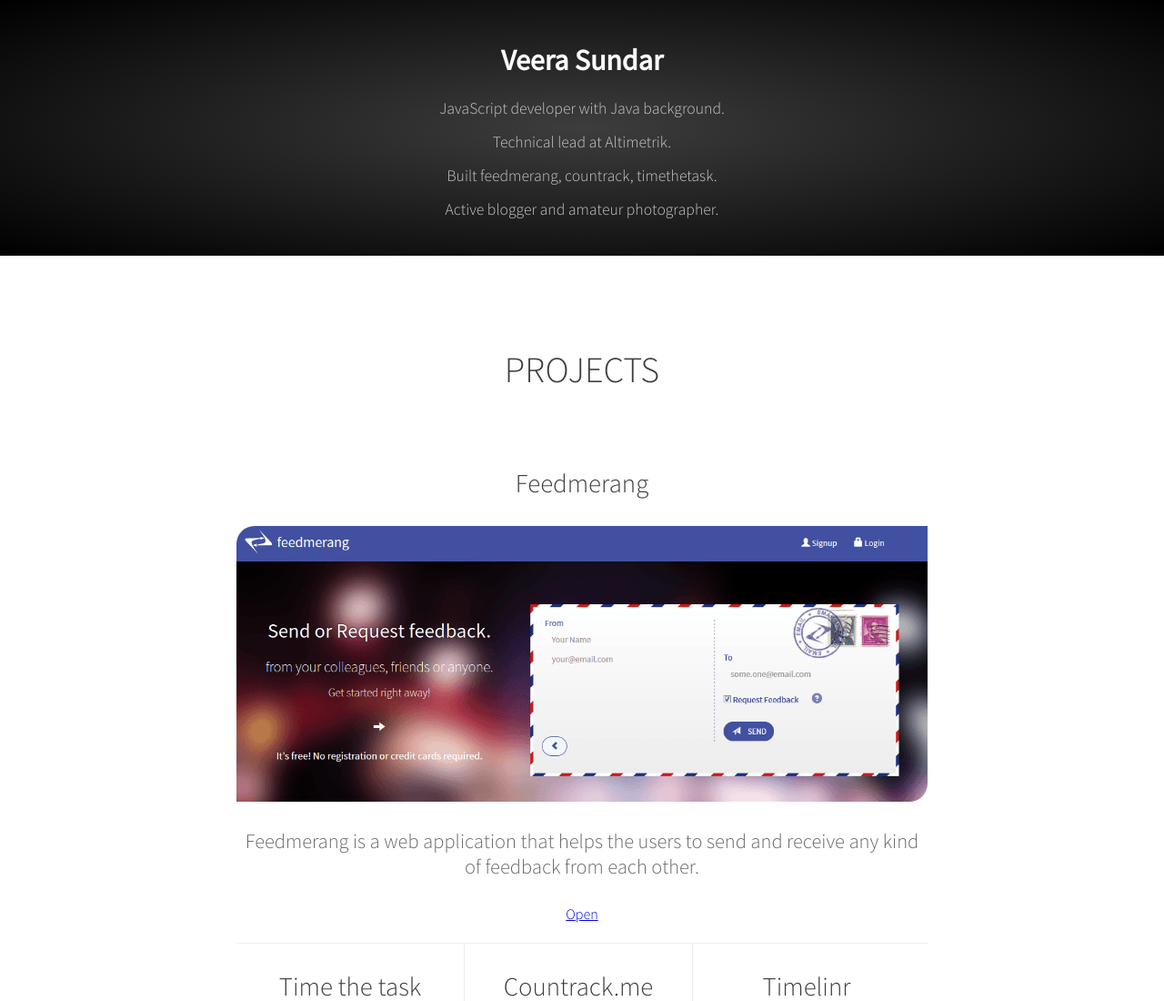
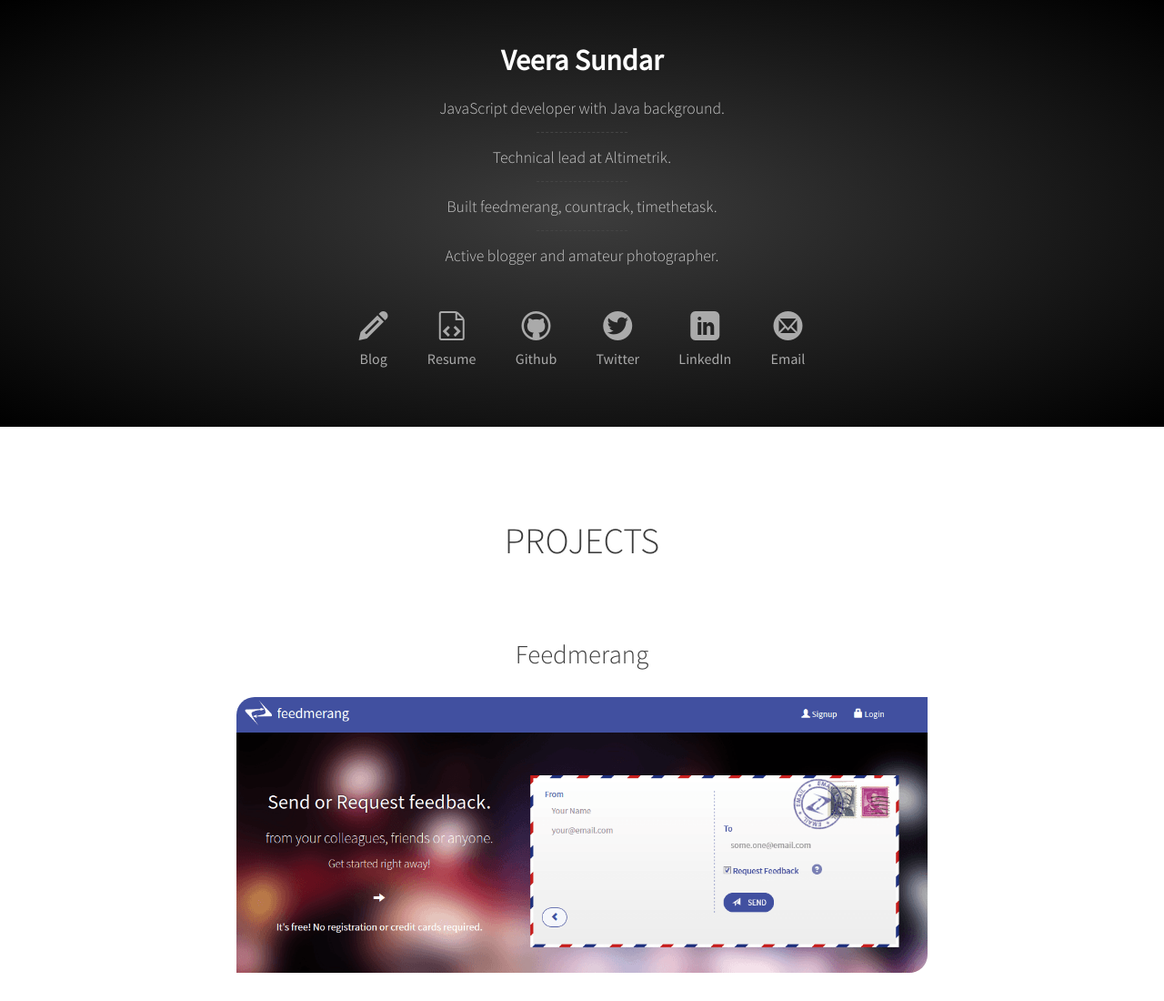
Before and after one commit to vraa/homepage, a website: page index.htm in a window 1280 px wide. Shown: the top 1100 px of the page at 91% size. Drawn offline with Linux system fonts and the light colour scheme.

Commit message:
Add social icons in the header section.

```diff
--- a/css/main.scss
+++ b/css/main.scss
@@ -15,9 +15,54 @@
 	     url('../font/sourcesanspro/SVG/SourceSansPro-Light.svg#webfont') format('svg');
 }
 
+@font-face {
+	font-family: 'icomoon';
+	src:url('../font/icomoon/icomoon.eot?-uc5hhu');
+	src:url('../font/icomoon/icomoon.eot?#iefix-uc5hhu') format('embedded-opentype'),
+		url('../font/icomoon/icomoon.woff?-uc5hhu') format('woff'),
+		url('../font/icomoon/icomoon.ttf?-uc5hhu') format('truetype'),
+		url('../font/icomoon/icomoon.svg?-uc5hhu#icomoon') format('svg');
+	font-weight: normal;
+	font-style: normal;
+}
+
 $font : 'Source Sans Pro', Consolas, 'Trebuchet Ms';
 $font-light: 'Source Sans Pro Light', Consolas, 'Trebuchet MS', Sans;
 $line-color:#ededed;
+
+[class^="icon-"], [class*=" icon-"] {
+	font-family: 'icomoon';
+	speak: none;
+	font-style: normal;
+	font-weight: normal;
+	font-variant: normal;
+	text-transform: none;
+	line-height: 1;
+
+	/* Better Font Rendering =========== */
+	-webkit-font-smoothing: antialiased;
+	-moz-osx-font-smoothing: grayscale;
+}
+
+.icon-blog:before {
+	content: "\e601";
+}
+.icon-email:before {
+	content: "\e602";
+}
+.icon-twitter:before {
+	content: "\e603";
+}
+.icon-github:before {
+	content: "\e600";
+}
+.icon-linkedin:before {
+	content: "\e604";
+}
+.icon-resume:before {
+	content: "\e605";
+}
+
 
 .site{
 	background-color: #fff;
@@ -34,6 +79,31 @@
 	li{
 		margin: 0;
 		padding: 0;
+	}
+}
+
+ul.elsewhere{
+	list-style: none;
+	padding: 20px 0;
+	li{
+		display: inline-block;
+		margin: 20px;
+		a{
+			text-align: center;
+			&:link, &:visited, &:active{
+				color: #aaa;
+				text-decoration: none;
+			}
+			&:hover{
+				color: #fff;
+				text-shadow: 0 0 5px #000;
+			}
+			span{
+				display: block;
+				font-size: 2rem;
+				padding: 10px 0;
+			}
+		}
 	}
 }
 
@@ -61,7 +131,17 @@
 		list-style: none;
 
 		li{
-			margin: 15px 0;
+			&:after{
+				content: '';
+				display: block;
+				height: 1px;
+				width: 100px;
+				margin: 15px auto;
+				border-top: 1px dashed #444;
+			}
+			&:last-child:after{
+				display: none;
+			}
 		}
 	}
 }
--- a/index.htm
+++ b/index.htm
@@ -21,6 +21,38 @@
                 <li>Technical lead at Altimetrik.</li>
                 <li>Built feedmerang, countrack, timethetask.</li>
                 <li>Active blogger and amateur photographer.</li>
+            </ul>
+            <ul class="elsewhere">
+              <li>
+                <a href="http://veerasundar.com/blog" title="Veera Sundar Blog">
+                  <span class='icon-blog'></span> Blog
+                </a>
+              </li>
+              <li>
+                <a href="http://veerasundar.com/resume" title="Veera Sundar Resume">
+                  <span class='icon-resume'></span> Resume
+                </a>
+              </li>
+              <li>
+                <a href="http://github.com/vraa" title="Github profile">
+                  <span class='icon-github'></span> Github
+                </a>
+              </li>
+              <li>
+                <a href="http://twitter.com/vraa" title="Twitter feed">
+                  <span class='icon-twitter'></span> Twitter
+                </a>
+              </li>
+              <li>
+                <a href="https://www.linkedin.com/in/veerasundar" title="Linkedin profile">
+                  <span class='icon-linkedin'></span> LinkedIn
+                </a>
+              </li>
+              <li>
+                <a href="mailto:veera.k.sundar@gmail.com" title="Veera Sundar Blog">
+                  <span class='icon-email'></span> Email
+                </a>
+              </li>
             </ul>
         </header>
 
```
Also changed, not shown: css/main.css.
